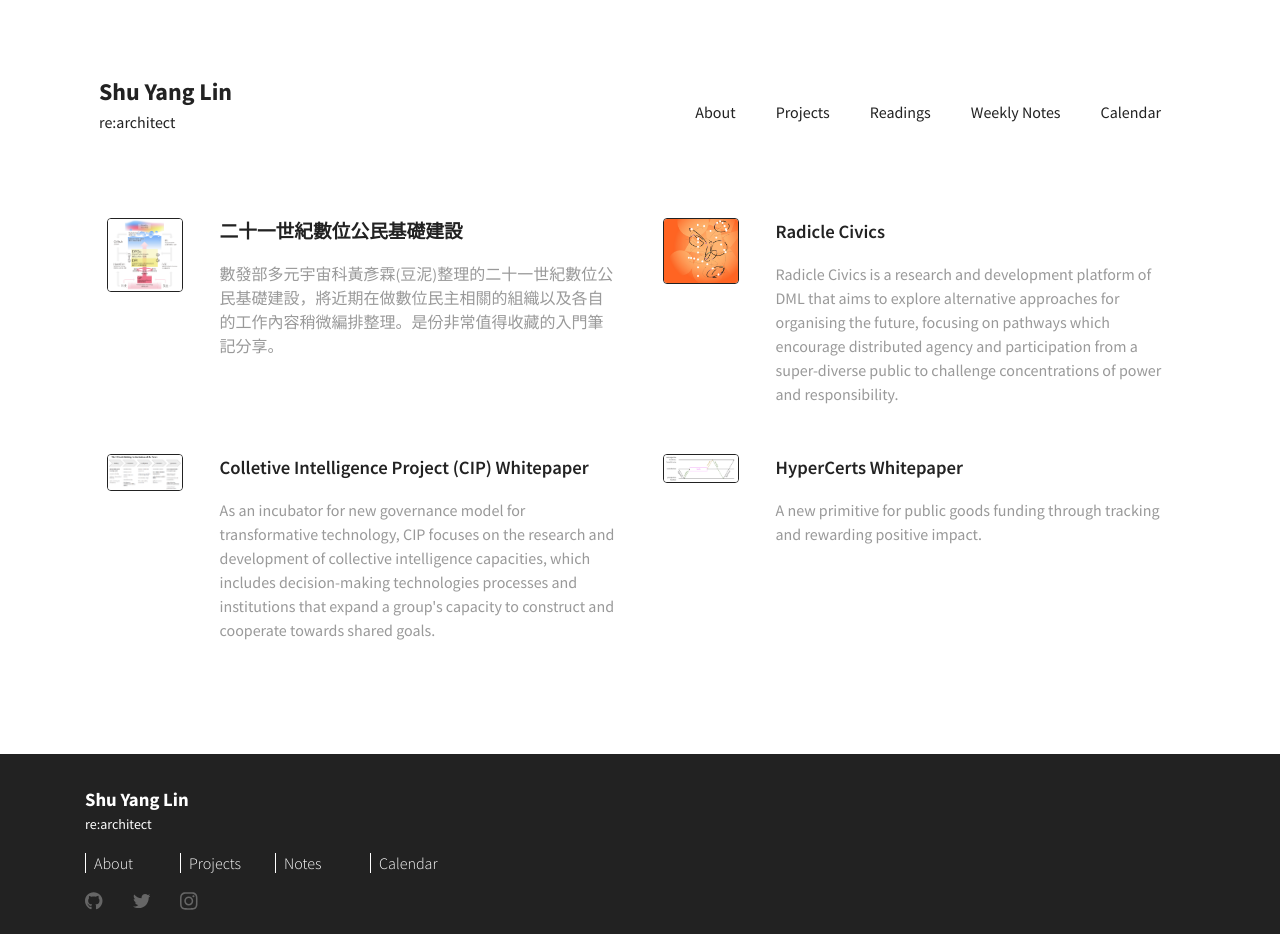
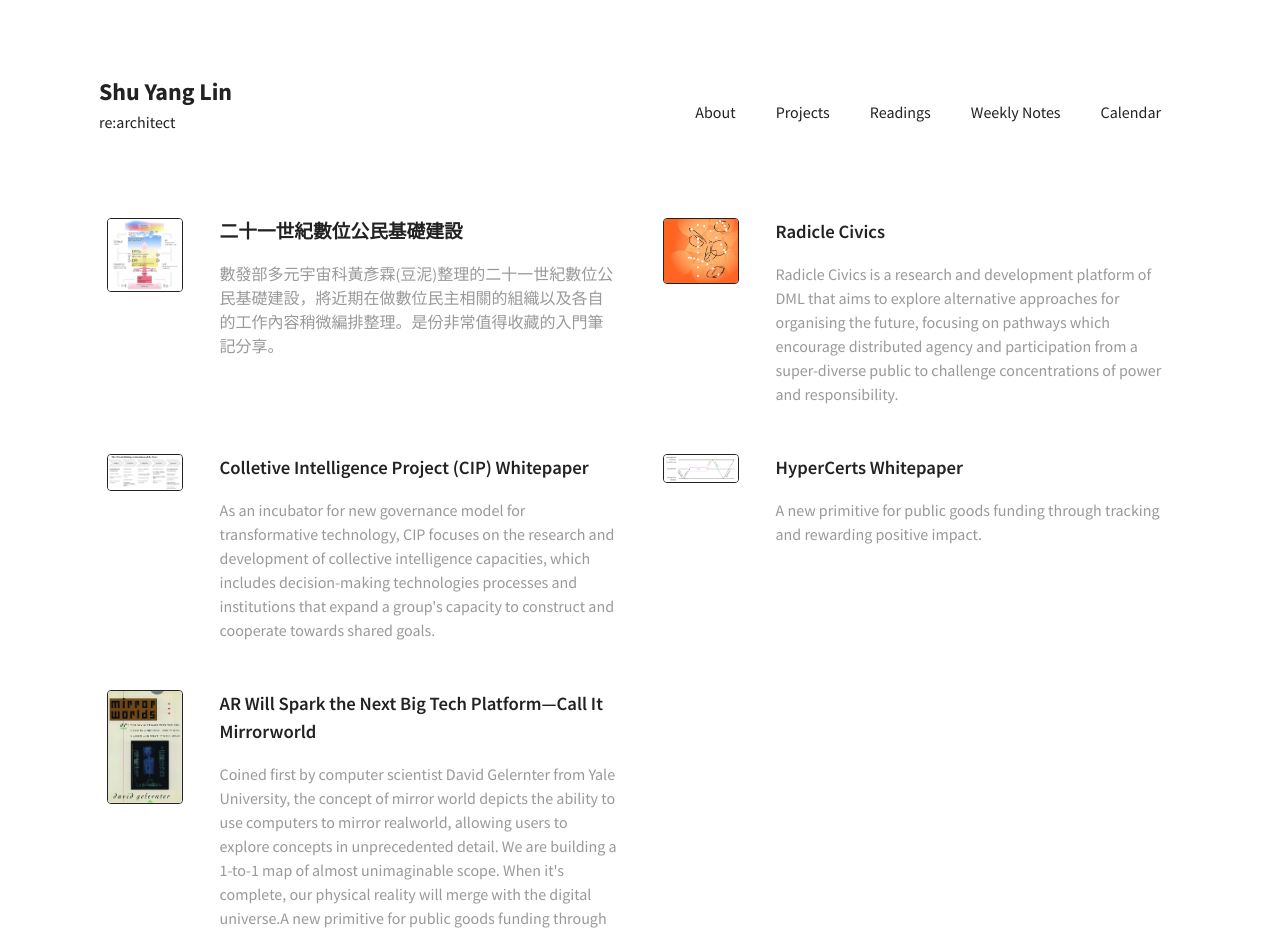
Before and after one commit to shuyanglin/shuyanglin, a React (Create React App) app: page /#/readings in a window 1280 px wide. Shown: the top 934 px of the page. Built offline with nearby package versions, Linux system fonts and the light colour scheme.

Commit message:
update weekly note

```diff
--- a/src/components/About/About.js
+++ b/src/components/About/About.js
@@ -12,7 +12,7 @@ function About() {
       </Col>
       <Col lg={8} sm={12}>
       <p>
-        Hi there, I am Shu, an independent re:architect. I have a passion for building consensus on a large scale. My specialty is designing interactions and discovering elegant solutions through an iteractive process of creating and testing protoypes that foster digital democracy. With today’s technology, I believe we can find consensus on a national scale.
+        Hi there, I am Shu, an independent re:architect. I have a passion for building consensus on a large scale. My specialty is designing interactions and discovering elegant solutions through an iterative process of creating and testing prototypes that foster digital democracy. With today’s technology, I believe we can find consensus on a national scale.
       </p>
       <p>
         I am currently working on a joint project between the <a href="https://moda.gov.tw/">Ministry of Digital Affairs of the Taiwanese government</a> and <a href="https://darkmatterlabs.org/">Dark Matter Laboratories</a>.
@@ -22,7 +22,7 @@ function About() {
       <h3>Background</h3>
       <p>
         I am a double master's holder in Human Computer Interaction from National Taiwan University and Interaction Design from Copenhagen Institute of Interaction Design. In 2016, I joined <a href="http://pdis.tw" target="_blank" rel="noreferrer">PDIS</a> led by Minister without portfolio Audrey Tang, an innovation lab in the Taiwanese government that focuses on open government, social innovation and youth council.
-        PDIS re-architects channels for civic engagements, including establishing <a href="https://po.pdis.tw/en/">cross-ministerial policy-making process</a>, collaborating with grassroots civic tech communities on <a href="http://vtaiwan.tw/">digital regulatory reforms</a>, and supporting the operation of <a href="https://silab.sme.gov.tw" target="_blank">a social innovation lab</a>.  Since the launch of the Ministry of Digital Affairs (MODA) in 2022, PDIS continues to work on public code for digital reselience under the lead of Digital Minister Audrey Tang.
+        PDIS re-architects channels for civic engagements, including establishing <a href="https://po.pdis.tw/en/">cross-ministerial policy-making process</a>, collaborating with grassroots civic tech communities on <a href="http://vtaiwan.tw/">digital regulatory reforms</a>, and supporting the operation of <a href="https://silab.sme.gov.tw" target="_blank">a social innovation lab</a>.  Since the launch of the Ministry of Digital Affairs (MODA) in 2022, PDIS continues to work on public code for digital resilience under the lead of Digital Minister Audrey Tang.
       </p>
       <p>
       Our work has been widely recognized, with features in prominent media outlets such as <a href="https://www.nytimes.com/2019/10/15/opinion/taiwan-digital-democracy.html">The New York Times</a>, <a href="https://www.theguardian.com/world/2020/sep/27/taiwan-civic-hackers-polis-consensus-social-media-platform">The Guardian</a> and <a href="https://www.technologyreview.com/2018/08/21/240284/the-simple-but-ingenious-system-taiwan-uses-to-crowdsource-its-laws/">MIT Technology Review</a>. I have also spoken at various speaking arrangements, including Open-Source Institutions Talks, <a href="https://www.youtube.com/watch?v=GRovRIcdxJA">The Conference</a>, <a href="https://www.youtube.com/watch?v=8Gr5Y0XhEFI">Above All Humans</a>, Ciudades Democráticas, <a href="https://www.youtube.com/watch?v=3oosyClc_FQ">Forum Offene Stadt</a>, and awarded with <a href="https://vimeo.com/254889243/2c5a8a49a4?fbclid=IwAR2ncEyMOxnRmSv8wF9oonIWtN-BxRqHSdlRLEeRvqFpsA_ctYg62oyofAo">Future Voices in IxDA</a>.
--- a/src/components/App/App.js
+++ b/src/components/App/App.js
@@ -43,6 +43,7 @@ function App() {
             <Route path="/notes/2023-05-15" element={<Note slug={"2023-05-15"}/>}></Route>
             <Route path="/notes/2023-05-22" element={<Note slug={"2023-05-22"}/>}></Route>
             <Route path="/notes/2023-05-29" element={<Note slug={"2023-05-29"}/>}></Route>
+            <Route path="/notes/2023-06-05" element={<Note slug={"2023-06-05"}/>}></Route>
 
 
           </Routes>
--- /dev/null
+++ b/src/components/Note/Markdowns/note-2023-06-05.md
@@ -0,0 +1,7 @@
+Last week, Open AI released a captivating call for proposals called [Democratic Inputs to AI](https://openai.com/blog/democratic-inputs-to-ai). While I don't currently plan to apply myself, I am happy to have lent a hand to the community, sharing my reflections from vTaiwan experience. Taking this as a great excuse, I decided to revive the weekly discussions in vTaiwan. Peter's quite keen on joining in. Can't wait to catch up with him and see if this Democracy input to AI topic tickles the community's fancy.
+
+I finally met for the first time with Hadjar from Pol.is, and time seemed to fly by. It became evident that we can collaborate on numerous endeavors. We even had a giggle talking about our note-taking process. Hadjar introduced me how she uses Obsidian and mentioned a feature on Remarkable that I hadn't been aware of: Present with Screen Share. That will make my life so much more convenient!
+
+I gained further insights into HyperCerts and realized that they are in the early stages so they are still tinkering away and trying all sorts of things.  While its functioning resembles that of venture capitals, the fact that it is implemented on the blockchain brings about transparency, fostering support for impact-driven initiatives.
+
+Over the weekend, Tina, Erica, and I visited [Chiswick flower market](https://www.instagram.com/chiswickflowermkt/?hl=en), and I must say, it was a job well done. I ended up buying somes herbs to spice up our kitchen, a sunflower plant that brings some sun shine indoors, and a few white dream tulips to jazz up our living room.
--- a/src/components/Notes/Notes.js
+++ b/src/components/Notes/Notes.js
@@ -31,6 +31,10 @@ function Notes() {
     date: "2023-05-29",
     slug: "2023-05-29",
     about: "Reading Hypercerts' white paper with Remarkable"
+  },{
+    date: "2023-06-05",
+    slug: "2023-06-05",
+    about: "Meeting with Hadjar of Polis"
   }
 ]
 
--- a/src/components/Readings/Readings.js
+++ b/src/components/Readings/Readings.js
@@ -5,6 +5,7 @@ import ReadingImgSrc1 from '../../assets/readingsImg/1.png'
 import ReadingImgSrc2 from '../../assets/readingsImg/2.png'
 import ReadingImgSrc3 from '../../assets/readingsImg/3.png'
 import ReadingImgSrc4 from '../../assets/readingsImg/4.png'
+import ReadingImgSrc5 from '../../assets/readingsImg/5.png'
 
 function Readings() {
 
@@ -32,6 +33,12 @@ function Readings() {
     title: 'HyperCerts Whitepaper',
     link: 'https://hypercerts.org/docs/whitepaper/ifs/',
     description: 'A new primitive for public goods funding through tracking and rewarding positive impact.'
+  },{
+    id: 5,
+    imgSrc: ReadingImgSrc5,
+    title: 'AR Will Spark the Next Big Tech Platform—Call It Mirrorworld',
+    link: 'https://www.wired.com/story/mirrorworld-ar-next-big-tech-platform/',
+    description: 'Coined first by computer scientist David Gelernter from Yale University, the concept of mirror world depicts the ability to use computers to mirror realworld, allowing users to explore concepts in unprecedented detail. We are building a 1-to-1 map of almost unimaginable scope. When it\'s complete, our physical reality will merge with the digital universe.A new primitive for public goods funding through tracking and rewarding positive impact.'
   }]
   return <div>
     <Row className={styles.readings}>
```
Also changed, not shown: src/assets/readingsImg/5.png (added).
